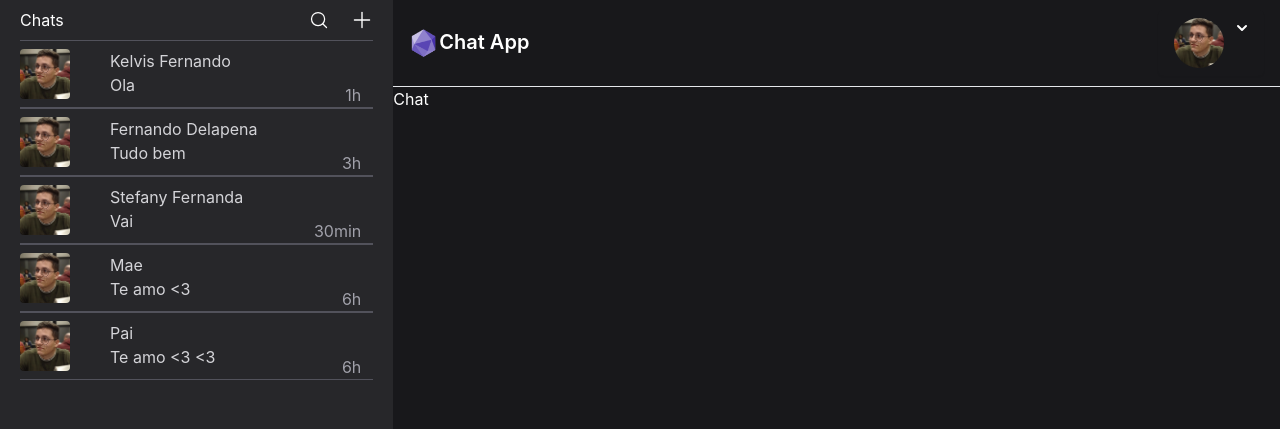
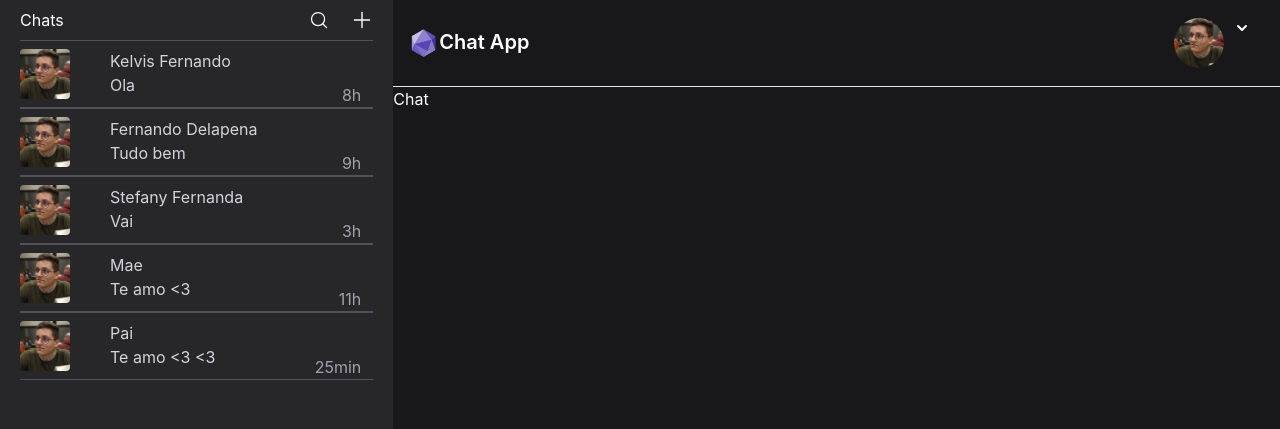
Before and after one commit to Kelvis-fernando/chat-app, a Next.js app: page /chat in a window 1280 px wide. Shown: the top 429 px of the page. Built offline with nearby package versions, Linux system fonts and the light colour scheme.

Commit message:
Added some css on header chat, and created utils on project and added a convert minutes to hour for validation on contacts

```diff
--- a/src/components/chat/Contacts.tsx
+++ b/src/components/chat/Contacts.tsx
@@ -1,6 +1,8 @@
 import type { NextPage } from "next";
+
 import Image from "next/image";
 import styles from "../../styles/chat/Contacts.module.scss";
+import { convertMinutesInHourString } from "../../utils/convertMinutesInHourString";
 
 const Contacts: NextPage = () => {
    const contacts = [
@@ -8,42 +10,42 @@ const Contacts: NextPage = () => {
          id: "hsdjagdn",
          name: "Kelvis Fernando",
          lastMessage: "Ola",
-         timeLastMessage: "1h",
+         timeLastMessage: convertMinutesInHourString(500),
          photo: "/perfil.png",
       },
       {
          id: "hsdjagdn",
          name: "Fernando Delapena",
          lastMessage: "Tudo bem",
-         timeLastMessage: "3h",
+         timeLastMessage: convertMinutesInHourString(580),
          photo: "/perfil.png",
       },
       {
          id: "hsdjagdn",
          name: "Stefany Fernanda",
          lastMessage: "Vai",
-         timeLastMessage: "30min",
+         timeLastMessage: convertMinutesInHourString(200),
          photo: "/perfil.png",
       },
       {
          id: "hsdjagdn",
          name: "Mae",
          lastMessage: "Te amo <3",
-         timeLastMessage: "6h",
+         timeLastMessage: convertMinutesInHourString(700),
          photo: "/perfil.png",
       },
       {
          id: "hsdjagdn",
          name: "Pai",
          lastMessage: "Te amo <3 <3",
-         timeLastMessage: "6h",
+         timeLastMessage: convertMinutesInHourString(25),
          photo: "/perfil.png",
       },
    ];
 
    const setContactMessage = (id: string) => {
       return (window.location.href = "/messagearea/" + id);
-   }
+   };
 
    const renderMessages = () => {
       return contacts.map((contact, index) => (
@@ -66,7 +68,7 @@ const Contacts: NextPage = () => {
             <span className={styles.timing}>{contact.timeLastMessage}</span>
          </div>
       ));
-   }
+   };
 
    return <>{renderMessages()}</>;
 };
--- a/src/components/chat/HeaderChat.tsx
+++ b/src/components/chat/HeaderChat.tsx
@@ -38,13 +38,13 @@ const HeaderChat: NextPage = () => {
                            className="relative inline-block text-left"
                         >
                            <div>
-                              <Menu.Button className="inline-flex justify-center w-full rounded-md shadow-sm px-4 py-2 text-white text-sm font-medium hover:border">
+                              <Menu.Button className="inline-flex justify-center w-full rounded-md shadow-sm px-4 py-2 text-white text-sm font-medium hover:bg-zinc-700">
                                  <Image
                                     src="/perfil.png"
                                     width={50}
                                     height={50}
                                     className="rounded-full"
-                                    alt="Phoro from perfil"
+                                    alt="Photo from perfil"
                                  />
                                  <ChevronDownIcon
                                     className="-mr-1 ml-2 h-5 w-5"
--- /dev/null
+++ b/src/utils/convertMinutesInHourString.ts
@@ -0,0 +1,4 @@
+export function convertMinutesInHourString(minutes: number) {
+   const hours = Math.floor(minutes / 60);
+   return minutes >= 60 ? `${hours.toString()}h` : minutes + 'min';
+}
```
